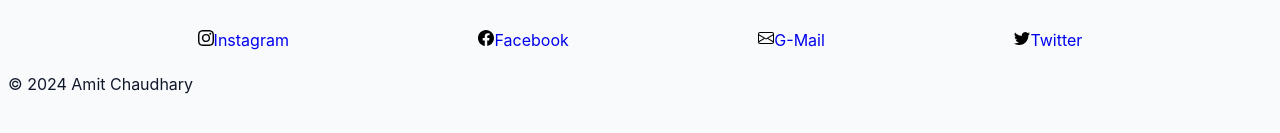
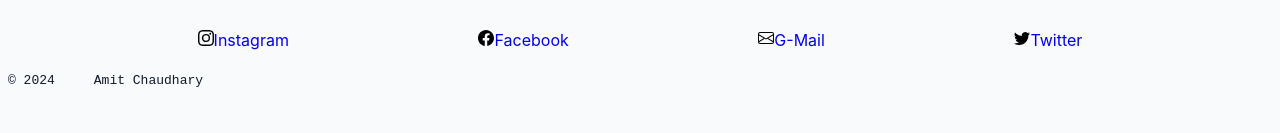
Before and after one commit to amit0github/itassessment2024, a plain HTML site: page index.html in a window 1280 px wide. Shown: the part 347-480 px from the top of the page. Drawn offline with Linux system fonts and the light colour scheme; no server answers.

Commit message:
Update index.html

```diff
--- a/index.html
+++ b/index.html
@@ -25,7 +25,7 @@
             <li><a href="#"><img src="./twitter.svg" id="logo">Twitter</a></li>
 
           </ul>
-          <p>© 2024 Amit Chaudhary</p>
+          <pre>© 2024     Amit Chaudhary</pre>
         </footer>
       </div>
     <script src="./app.js"></script>
```
